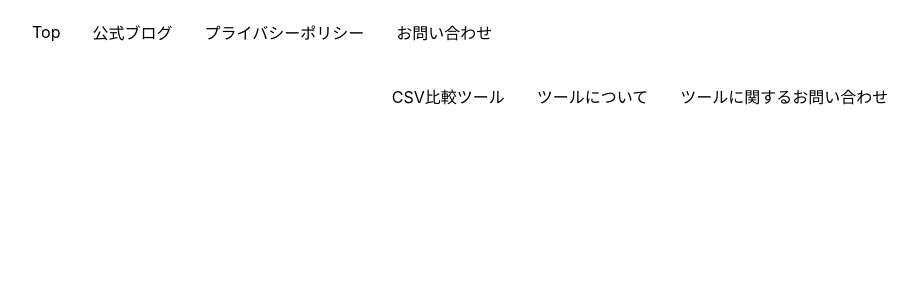
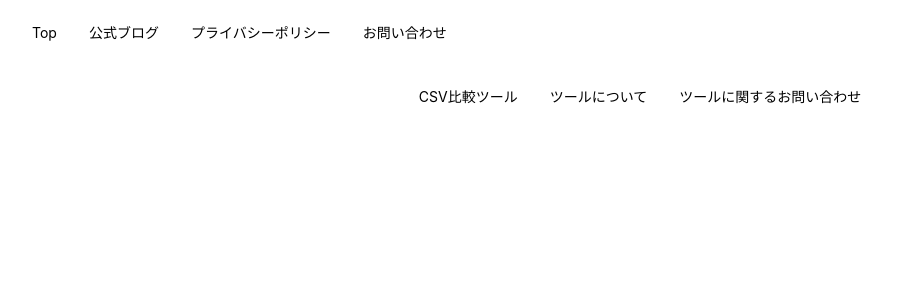
Before and after one commit to mitsu0428/csv-hikakun-prod, a Next.js app: page /csv/layout/layout in a window 1280 px wide. Shown: the top 300 px of the page, without its empty margins (0-918 px from the left). Built offline with nearby package versions, Linux system fonts and the light colour scheme.

Commit message:
fix: ヘッダーについて文字を少し下げてモバイルに対応させる

```diff
--- a/src/pages/components/layout/HeaderTop.tsx
+++ b/src/pages/components/layout/HeaderTop.tsx
@@ -34,14 +34,16 @@ const HeaderNav = styled.header`
 const HeaderMenuLink = styled.a`
   margin: 0 1rem;
   text-decoration: none;
+  font-size: 14px;
+
   &:hover {
     text-decoration: underline;
   }
-  font-size: 16px;
+
   @media screen and (max-width: 768px) {
-    font-size: 14px;
+    font-size: 12px;
   }
   @media screen and (max-width: 480px) {
-    font-size: 12px;
+    font-size: 10px;
   }
 `;
--- a/src/pages/csv/layout/layout.tsx
+++ b/src/pages/csv/layout/layout.tsx
@@ -32,14 +32,16 @@ const HeaderNav = styled.header`
 const HeaderMenuLink = styled.a`
   margin: 0 1rem;
   text-decoration: none;
+  font-size: 14px;
+
   &:hover {
     text-decoration: underline;
   }
-  font-size: 16px;
+
   @media screen and (max-width: 768px) {
-    font-size: 14px;
+    font-size: 12px;
   }
   @media screen and (max-width: 480px) {
-    font-size: 12px;
+    font-size: 10px;
   }
 `;
```
Also changed, not shown: src/pages/excel/layout/layout.tsx (+5 -3 lines), src/pages/text/layout/layout.tsx (+5 -3 lines), src/pages/weather/layout/layout.tsx (+5 -3 lines).
